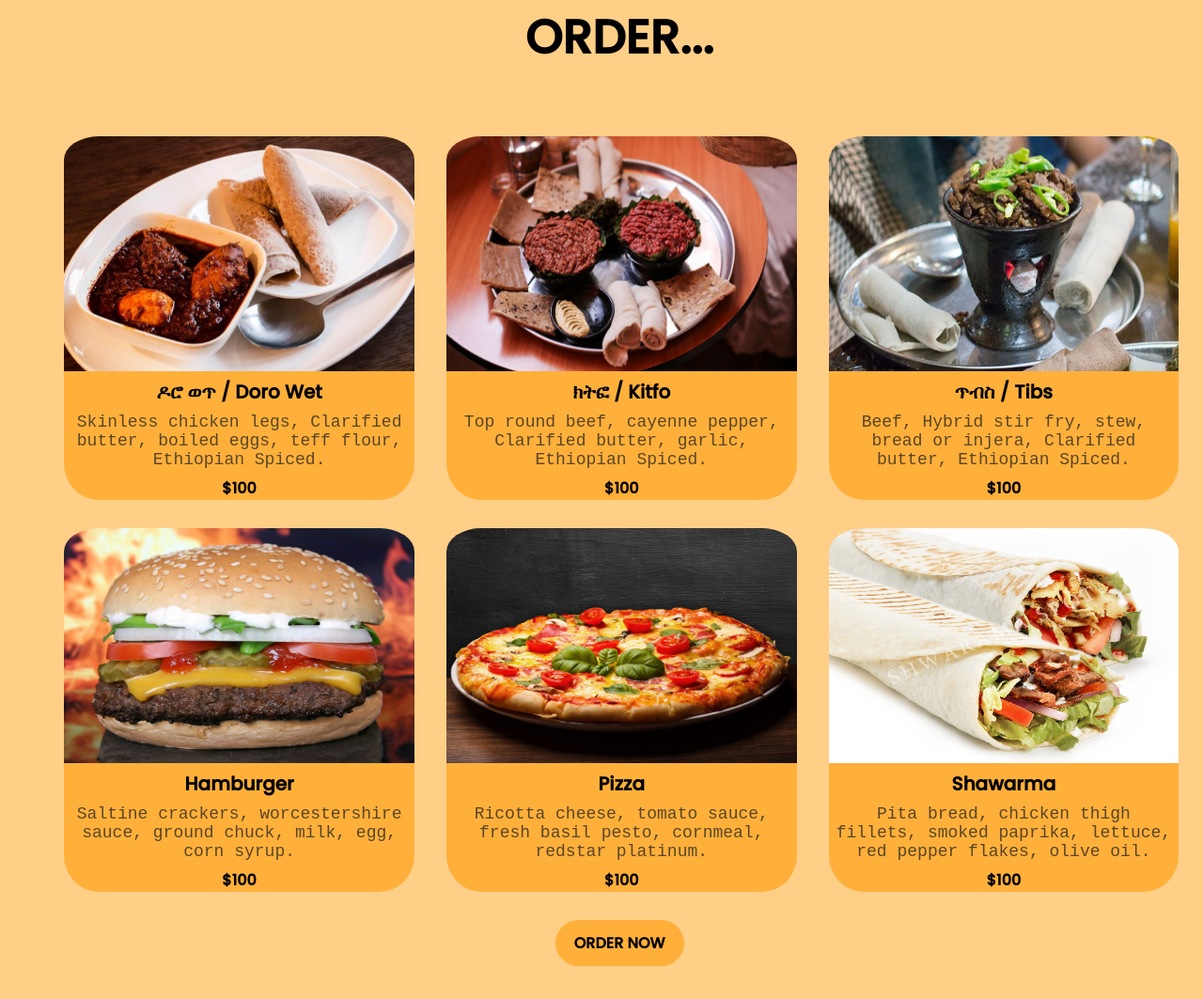
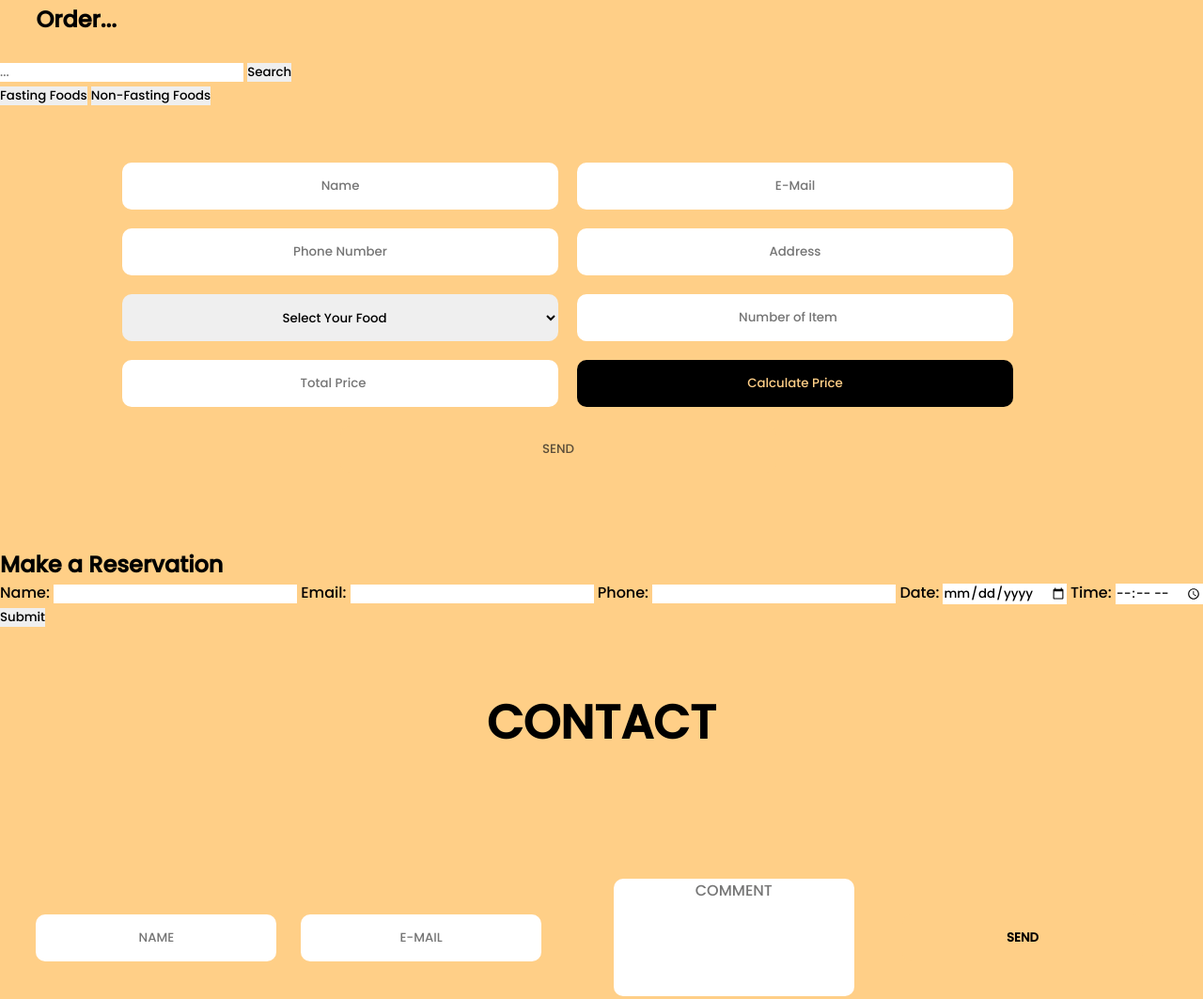
Before and after one commit to kalebalebachew/abissinya-restaurant, a plain HTML site: page web/index.html in a window 1280 px wide. Shown: the part 1671-2734 px from the top of the page at 94% size. Drawn offline with Linux system fonts and the light colour scheme.

Commit message:
Update index.html

```diff
--- a/web/index.html
+++ b/web/index.html
@@ -23,24 +23,20 @@
 
   <body>
     <!-- Start Of the home page -->
-
+    <header>
     <div id="home">
-      <header>
         <div class="logo">
           <h1>አቢሲኒያ <span class="secndtxt">Resturant</span></h1>
         </div>
         <li><i class="fa fa-burger" id="open" onclick="dis()"></i></li>
         <nav id="nav">
-
-
           <ul>
             <li><i class="fa fa-close" id="close" onclick="hide()"></i></li>
 
             <li><a href="#home">Home</a></li>
             <li><a href="#ab">About</a></li>
-          <li><a href="#or">Order</a></li>
-
-
+            <li><a href="#or">Order</a></li>
+            <li><a href="#">Reservation</a></li>
             <li><a href="#cont">Contact</a></li>
           </ul>
         </nav>
@@ -82,77 +78,29 @@
           </p>
         </div>
         <div class="image-side">
-          <img src="./images/piz.jpg" alt="Pizza Photo" class="abt-img" />
+          <img src="./images/kitfo.jpg" alt="Pizza Photo" class="abt-img" />
         </div>
       </div>
       <!-- End of the about page -->
       <a href="#home" class="btt"><i class="fa fa-arrow-alt-circle-up"></i></a>
+
       <!-- Start of the order page-->
-      <div id="order">
-        <h2 id="or">Order...</h2>
-        <div class="tcol-list">
-          <div class="order-list">
-            <img src="./images/Dorowet.jpg" alt="Dorowet" />
-            <h3>ዶሮ ወጥ / Doro Wet</h3>
-            <p class="detail">
-              Skinless chicken legs, Clarified butter, boiled eggs, teff flour,
-              Ethiopian Spiced.
-            </p>
-            <p class="price">$100</p>
-          </div>
 
-          <div class="order-list">
-            <img src="./images/kitfo.jpg" alt="kitfo" />
-            <h3>ክትፎ / Kitfo</h3>
-            <p class="detail">
-              Top round beef, cayenne pepper, Clarified butter, garlic,
-              Ethiopian Spiced.
-            </p>
-            <p class="price">$100</p>
-          </div>
+       <!--star order page-->
+       <div class="container">
+        <h2 id="order">Order...</h2>
+        <div class="search">
+          <input type="text" id="search-bar" placeholder="...">
+          <button id="search-btn" onclick="searchFoodItems()">Search</button>
+        </div>
+        <div class="options">
+          <button class = "ord-btn"onclick="showFastingFoods()">Fasting Foods</button>
+          <button class="ord-btn" onclick="showNonFastingFoods()">Non-Fasting Foods</button>
+        </div>
 
-          <div class="order-list">
-            <img src="./images/tibs.jpg" alt="tibs" />
-            <h3>ጥብስ / Tibs</h3>
-            <p class="detail">
-              Beef, Hybrid stir fry, stew, bread or injera, Clarified butter,
-              Ethiopian Spiced.
-            </p>
-            <p class="price">$100</p>
-          </div>
-
-          <div class="order-list nd">
-            <img src="./images/ham.jpg" alt="Hamburger" />
-            <h3>Hamburger</h3>
-            <p class="detail">
-              Saltine crackers, worcestershire sauce, ground chuck, milk, egg,
-              corn syrup.
-            </p>
-            <p class="price">$100</p>
-          </div>
-
-          <div class="order-list nd">
-            <img src="./images/piz.jpg" alt="Pizza" />
-            <h3>Pizza</h3>
-            <p class="detail">
-              Ricotta cheese, tomato sauce, fresh basil pesto, cornmeal, redstar
-              platinum.
-            </p>
-            <p class="price">$100</p>
-          </div>
-
-          <div class="order-list nd">
-            <img src="./images/shwar.jpg" alt="Shawarma" />
-            <h3>Shawarma</h3>
-            <p class="detail">
-              Pita bread, chicken thigh fillets, smoked paprika, lettuce, red
-              pepper flakes, olive oil.
-            </p>
-            <p class="price">$100</p>
-          </div>
+        <div class="food-items" id="food-items">
+          <!-- Food items will be displayed here -->
         </div>
-        <center><a href="Order.html" class="or-btn">Order Now</a></center>
-      </div>
 
       <!-- End of the order page-->
 
@@ -179,6 +127,23 @@
       <input type="submit" value="SEND" class="inp sen" onclick="valid()" >
     </form>
   </div>
+
+  <section class="reservation">
+    <h2>Make a Reservation</h2>
+    <form>
+      <label for="name">Name:</label>
+      <input type="text" id="name" name="name" required>
+      <label for="email">Email:</label>
+      <input type="email" id="email" name="email" required>
+      <label for="phone">Phone:</label>
+      <input type="tel" id="phone" name="phone" required>
+      <label for="date">Date:</label>
+      <input type="date" id="date" name="date" required>
+      <label for="time">Time:</label>
+      <input type="time" id="time" name="time" required>
+      <button type="submit">Submit</button>
+    </form>
+  </section>
 
 
       <!-- Start of contact-->
@@ -249,6 +214,6 @@
         </ul>
       </div>
     </footer>
-
+    <script src="script.js"></script>
   </body>
 </html>
```
